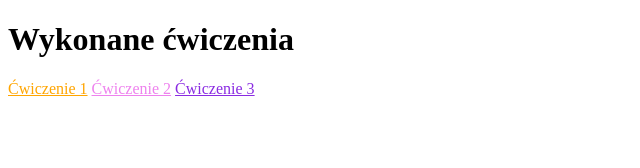
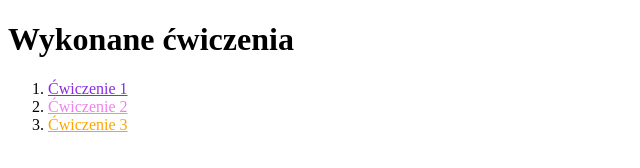
Before and after one commit to odyszewska/wdai, a plain HTML site: page lab_01/index.html in a window 1280 px wide. Shown: the whole page, without its empty margins (0-640 px from the left). Drawn offline with Linux system fonts and the light colour scheme.

Commit message:
Update index.html

```diff
--- a/lab_01/index.html
+++ b/lab_01/index.html
@@ -1,16 +1,12 @@
 <!DOCTYPE html>
 <html>
-<style>
-    a:nth-child(2){color:orange}
-    a:nth-child(3){color:violet}
-    a:nth-child(4){color:blueviolet}
-</style>
 <body>
 
 <h1>Wykonane ćwiczenia</h1>
-<a href="cw1.html">Ćwiczenie 1</a>
-<a href="cw2.html">Ćwiczenie 2</a>
-<a href="cw3.html">Ćwiczenie 3</a>
-
+<ol>
+    <li><a href="cw1.html" style=color:blueviolet>Ćwiczenie 1</a></li>
+    <li><a href="cw2.html" style=color:violet>Ćwiczenie 2</a></li>
+    <li><a href="cw3.html" style=color:orange>Ćwiczenie 3</a></li>
+</ol>
 </body>
 </html>
```
